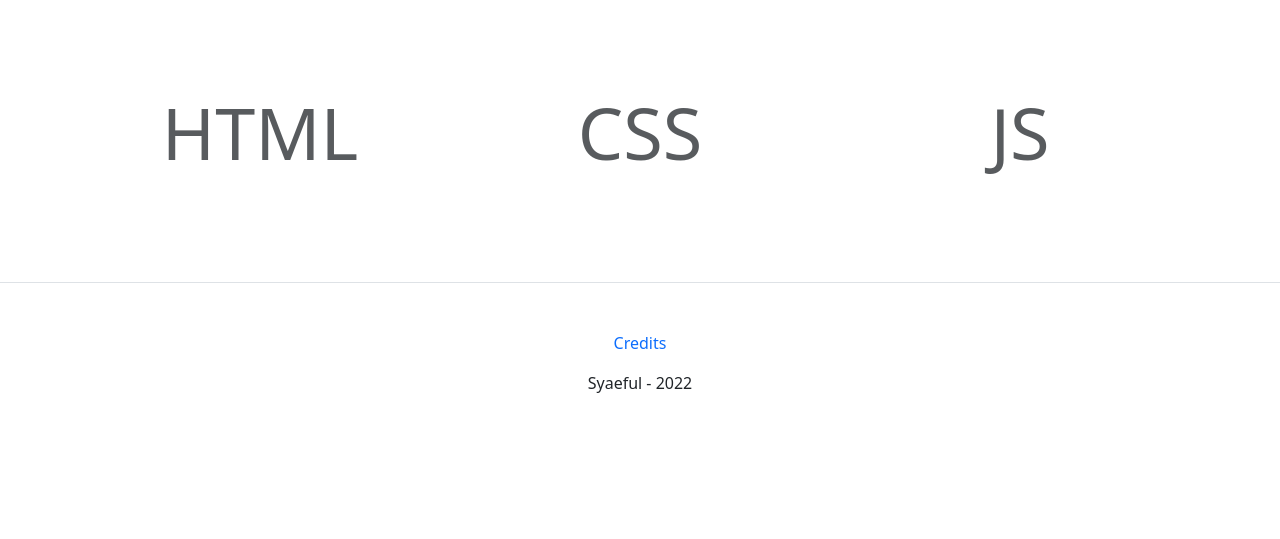
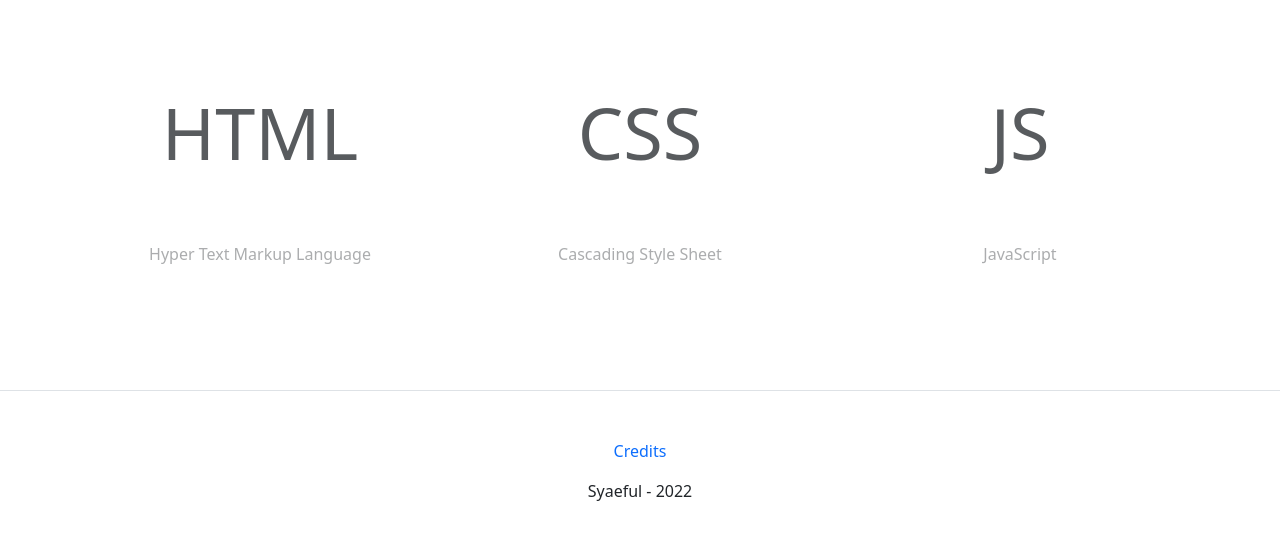
Before and after one commit to KaiKero/kaikero.github.io, a plain HTML site: page index.html in a window 1280 px wide. Shown: the part 685-1224 px from the top of the page. Before the commit the page ends 1144 px from the top, so only its background shows below. Drawn offline with Linux system fonts and the light colour scheme.

Commit message:
update index.html

```diff
--- a/index.html
+++ b/index.html
@@ -108,13 +108,13 @@
 
 <div class="row">
 <div class="col-12 col-lg-4 text-bg-white p-5 opacity-75">
-<span class="big">HTML</span>
+<span class="big">HTML<br><sup class="fs-6 opacity-50">Hyper Text Markup Language</sup></span>
 </div>
 <div class="col-12 col-lg-4 text-bg-white p-5 opacity-75">
-<span class="big">CSS</span>
+<span class="big">CSS<br><sup class="fs-6 opacity-50">Cascading Style Sheet</span></span>
 </div>
 <div class="col-12 col-lg-4 text-bg-white p-5 opacity-75">
-<span class="big">JS</span>
+<span class="big">JS<br><sup class="fs-6 opacity-50">JavaScript</sup></span>
 </div>
 
 </div>
```
